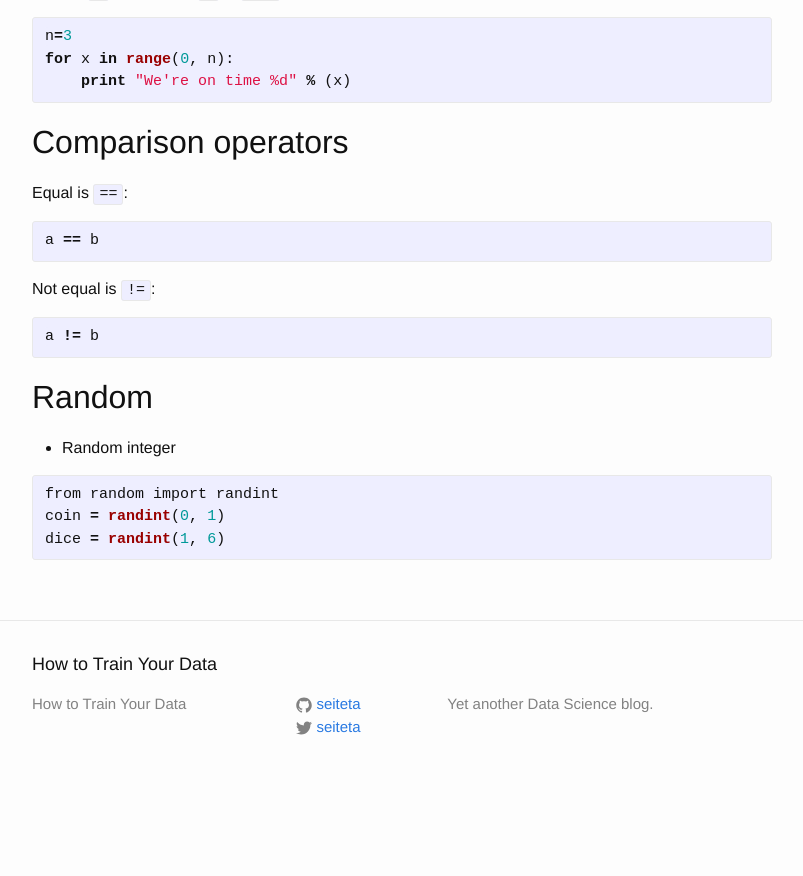
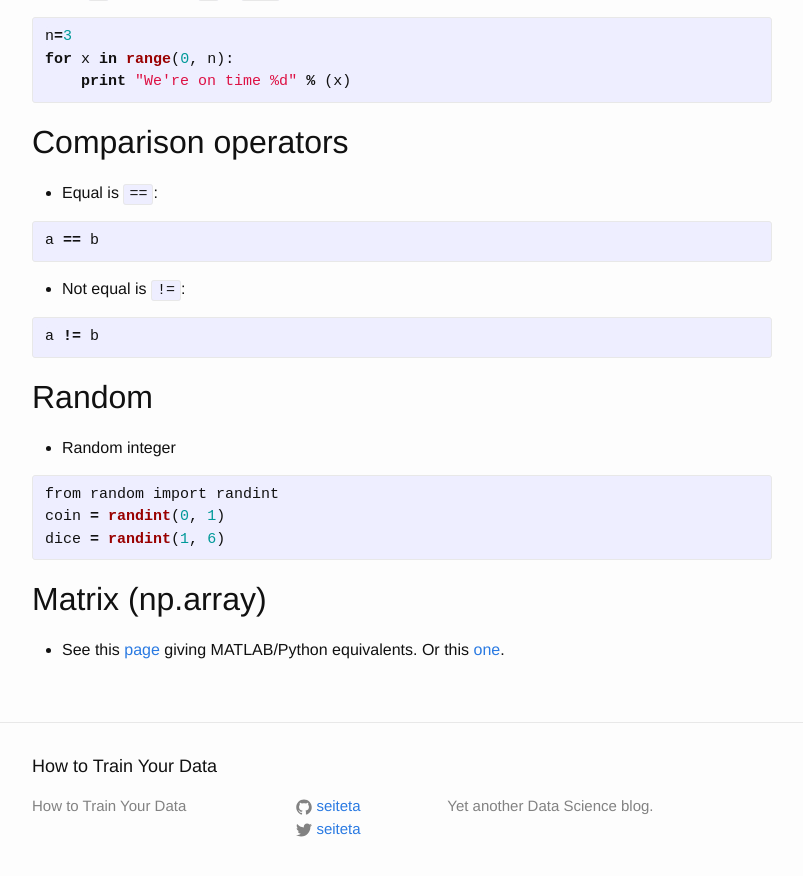
Before and after one commit to seiteta/seiteta.github.io_old, a Jekyll site: the page built from _posts/2014-11-23-python-reference.md, in a window 1280 px wide and 900 px high, scrolled down 3807 px. Shown: the top 876 px of the window, without its empty margins (238-1041 px from the left). Built offline with Jekyll 4.4.1, drawn with Linux system fonts in a browser that asks for light colours; before the commit the page ends 4605 px from its top, so only the background shows below that.

Commit message:
Update 2014-11-23-python-reference.md

```diff
--- a/_posts/2014-11-23-python-reference.md
+++ b/_posts/2014-11-23-python-reference.md
@@ -180,21 +180,23 @@ for x in range(0, n):
 {% endhighlight %}
 
 ## Comparison operators
-Equal is `==`:
+* Equal is `==`:
 {% highlight python %}
 a == b
 {% endhighlight %}
 
-Not equal is `!=`:
+* Not equal is `!=`:
 {% highlight python %}
 a != b
 {% endhighlight %}
 
 ## Random
-
 * Random integer
 {% highlight python %}
 from random import randint
 coin = randint(0, 1)
 dice = randint(1, 6)
 {% endhighlight %}
+
+## Matrix (np.array)
+* See this [page](http://sebastianraschka.com/Articles/2014_matrix_cheatsheet_table.html) giving MATLAB/Python equivalents. Or this [one](wiki.scipy.org/NumPy_for_Matlab_Users).
```
